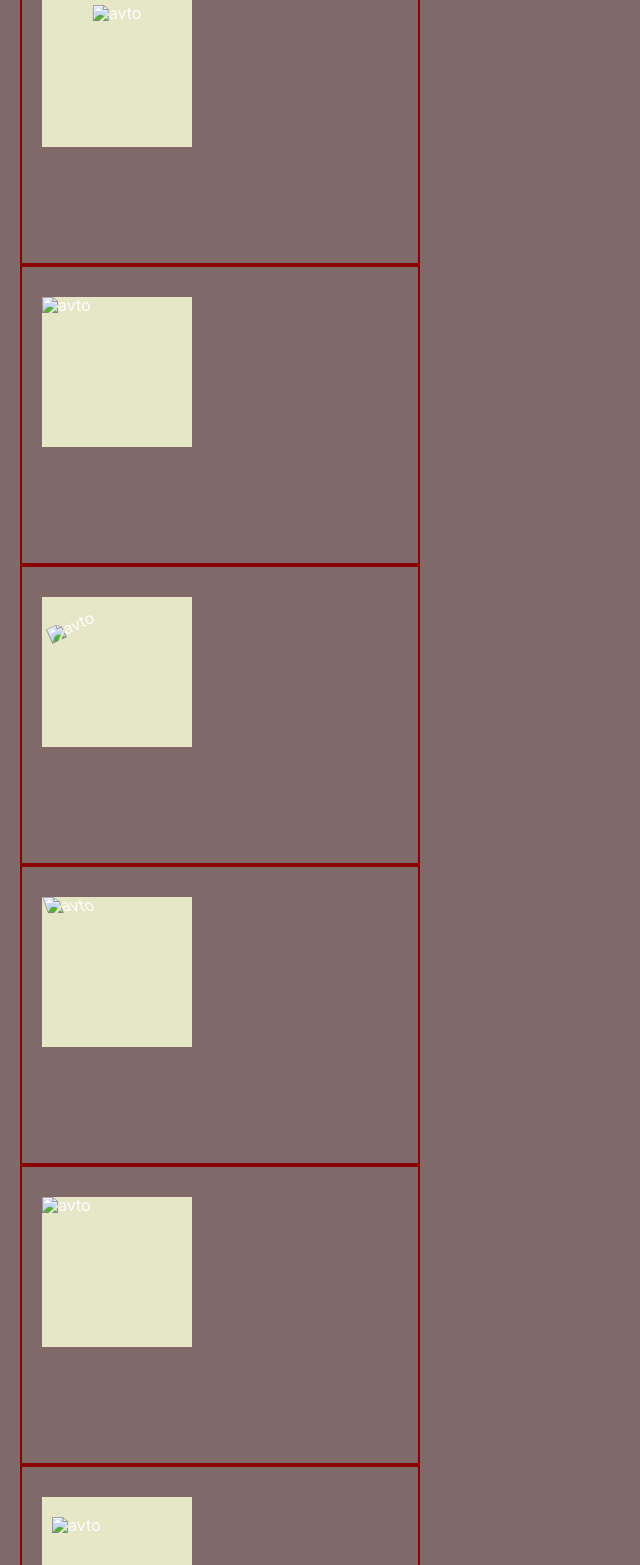
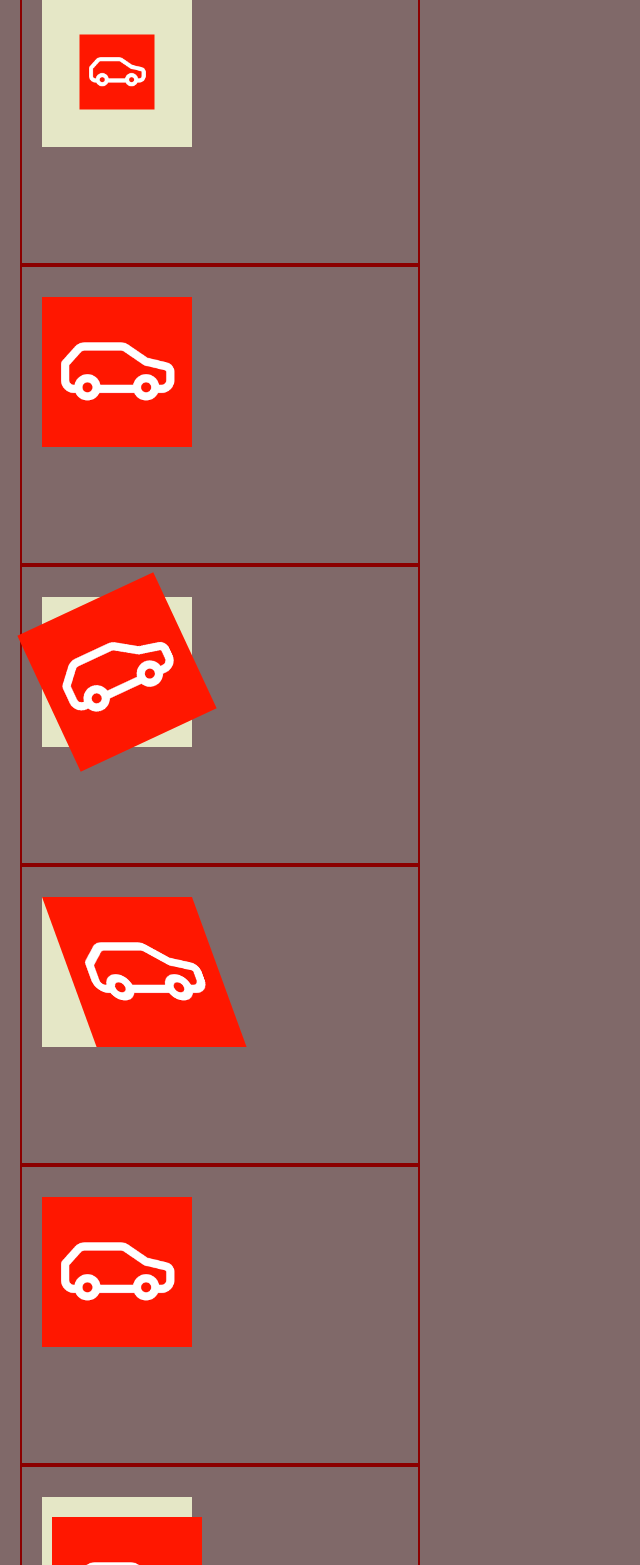
Before and after one commit to vitaly5561/lessons, a plain HTML site: page lesson_12/index.html in a window 1280 px wide. Shown: the part 1235-2800 px from the top of the page, without its empty margins (0-640 px from the left). Drawn offline with Linux system fonts and the light colour scheme; the site is published under a folder, as on GitHub Pages, so addresses that start at the root find nothing.

Commit message:
Add files via upload

```diff
--- a/lesson_12/index.html
+++ b/lesson_12/index.html
@@ -1,5 +1,5 @@
 <!DOCTYPE html>
-<html lang="uk">
+<html lang="en">
 
 <head>
 	<meta charset="UTF-8">
@@ -16,28 +16,28 @@
 					<div class="header__transform transform">
 						<div class=" transform__views  views">
 							<div class="views__translate-xy">
-								<img src="/img/avto.webp" alt="avto">
+								<img src="img/avto.webp" alt="avto">
 							</div>
 						</div>
 					</div>
 					<div class="header__transform transform">
 						<div class="transform__views  views">
 							<div class="views__translate-x">
-								<img src="/img/avto.webp" alt="avto">
+								<img src="img/avto.webp" alt="avto">
 							</div>
 						</div>
 					</div>
 					<div class="header__transform transform">
 						<div class="transform__views  views">
 							<div class="views__translate-y">
-								<img src="/img/avto.webp" alt="avto">
+								<img src="img/avto.webp" alt="avto">
 							</div>
 						</div>
 					</div>
 					<div class="header__ttransform transform">
 						<div class="transform__views  views">
 							<div class="views__scale-xy">
-								<img src="/img/avto.webp" alt="avto">
+								<img src="img/avto.webp" alt="avto">
 							</div>
 						</div>
 					</div>
@@ -45,7 +45,7 @@
 					<div class="header__transform transform">
 						<div class="transform__views  views">
 							<div class="views__scale-x">
-								<img src="/img/avto.webp" alt="avto">
+								<img src="img/avto.webp" alt="avto">
 							</div>
 						</div>
 					</div>
@@ -53,7 +53,7 @@
 					<div class="header__transform transform">
 						<div class="transform__views  views">
 							<div class="views__scale-y">
-								<img src="/img/avto.webp" alt="avto">
+								<img src="img/avto.webp" alt="avto">
 							</div>
 						</div>
 					</div>
@@ -61,7 +61,7 @@
 					<div class="header__transform transform">
 						<div class="transform__views  views">
 							<div class="views__rotate">
-								<img src="/img/avto.webp" alt="avto">
+								<img src="img/avto.webp" alt="avto">
 							</div>
 						</div>
 					</div>
@@ -69,7 +69,7 @@
 					<div class="header__transform transform">
 						<div class="transform__views  views">
 							<div class="views__skew">
-								<img src="/img/avto.webp" alt="avto">
+								<img src="img/avto.webp" alt="avto">
 							</div>
 						</div>
 					</div>
@@ -77,7 +77,7 @@
 					<div class="header__transform transform">
 						<div class="transform__views  views">
 							<div class="views__perspective">
-								<img src="/img/avto.webp" alt="avto">
+								<img src="img/avto.webp" alt="avto">
 							</div>
 						</div>
 					</div>
@@ -85,7 +85,7 @@
 					<div class="header__transform transform">
 						<div class="transform__views  views">
 							<div class="views__translate-3d">
-								<img src="/img/avto.webp" alt="avto">
+								<img src="img/avto.webp" alt="avto">
 							</div>
 						</div>
 					</div>
@@ -93,14 +93,14 @@
 					<div class="header__transform transform">
 						<div class="transform__views  views">
 							<div class="views__rotate-3d">
-								<img src="/img/avto.webp" alt="avto">
+								<img src="img/avto.webp" alt="avto">
 							</div>
 						</div>
 					</div>
 					<div class="header__transform transform">
 						<div class="transform__views  views">
 							<div class="views__transform-style">
-								<img src="/img/avto.webp" alt="avto">
+								<img src="img/avto.webp" alt="avto">
 
 							</div>
 						</div>
@@ -111,10 +111,6 @@
 
 	</header>
 	<main></main>
-
-
-
-
 	<footer>
 
 	</footer>
```
